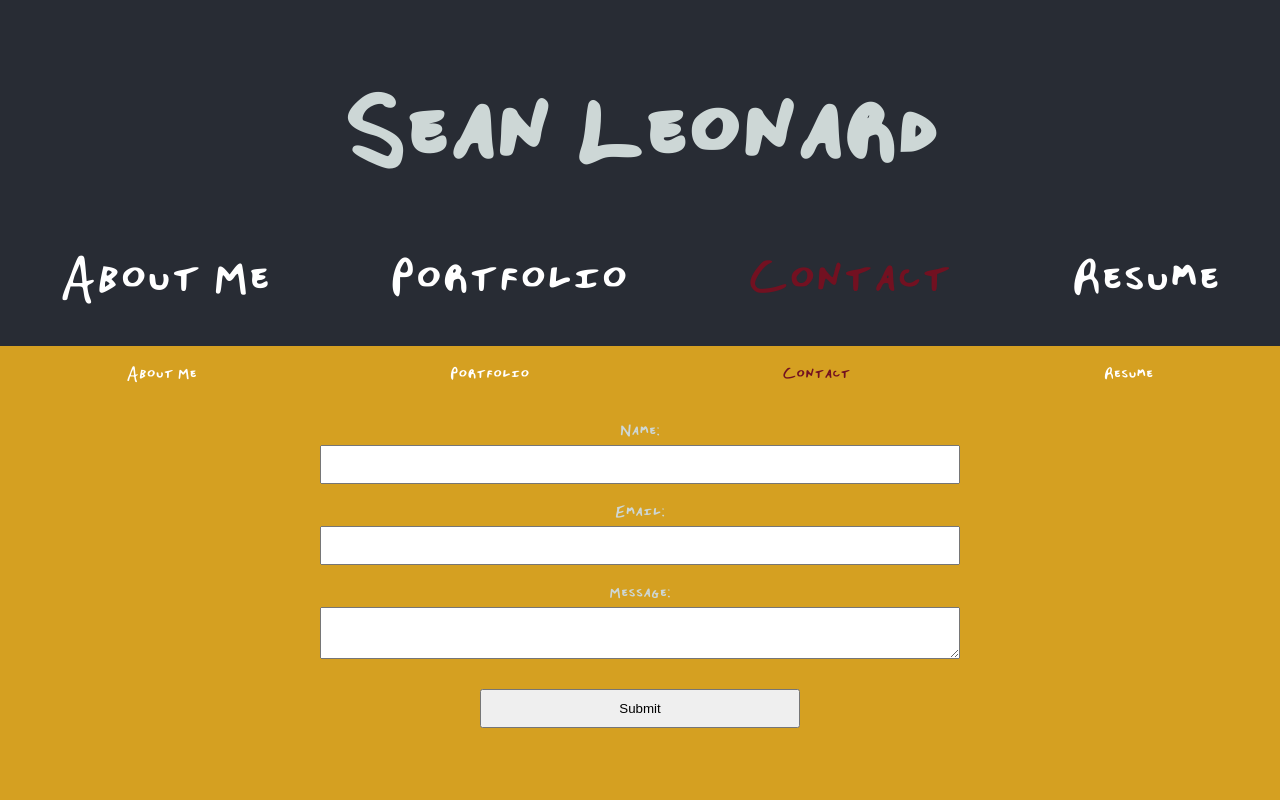
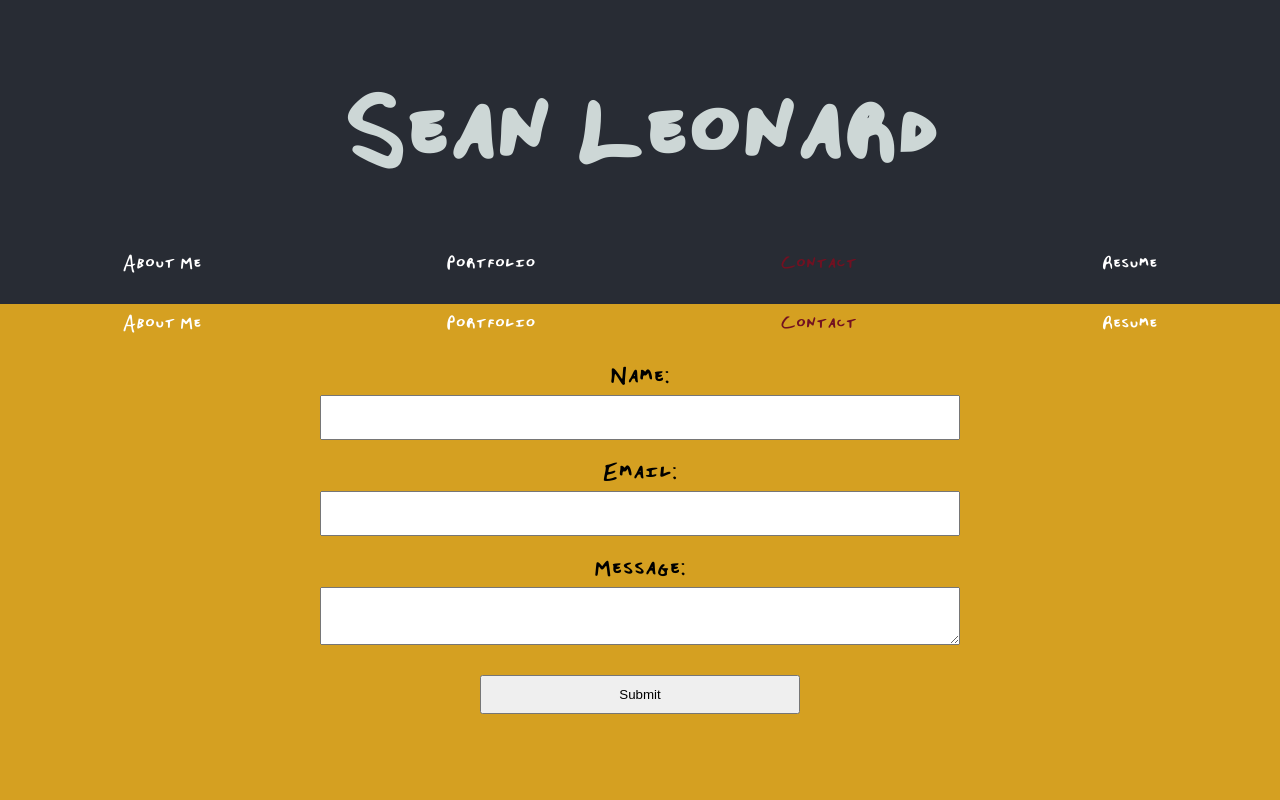
Before and after one commit to sleonny/Developer-Portfolio, a React (Create React App) app: page /contact in a window 1280 px wide. Shown: the top 800 px of the page. Built offline with nearby package versions, Linux system fonts and the light colour scheme; the HTML template or start-up script is replaced by a standard one.

Commit message:
contact form is done

```diff
--- a/src/App.css
+++ b/src/App.css
@@ -24,9 +24,7 @@
   color: white;
 }
 
-.App-link {
-  color: #61dafb;
-}
+
 
 @keyframes App-logo-spin {
   from {
--- a/src/components/contact/contact.css
+++ b/src/components/contact/contact.css
@@ -17,6 +17,7 @@ label {
 }
 
 input[type="text"], textarea {
+  font-size: large;
   width: 100%; /* Takes the full width of its parent */
   padding: 10px;
   margin-top: 5px;
--- a/src/components/navigation/navigation.css
+++ b/src/components/navigation/navigation.css
@@ -1,10 +1,12 @@
 .navigation {
     display: flex;
     justify-content: space-around;
-    margin: 20px 0;
+    margin: 10px 0;
+
 }
 
 .navigation a {
+    font-size: large;
 color: white;
 text-decoration: none;
 }
@@ -12,3 +14,9 @@ text-decoration: none;
 .navigation .active {
     color: #721121;
 }
+
+label {
+    color: black;
+    font-size: x-large;
+
+}
```
